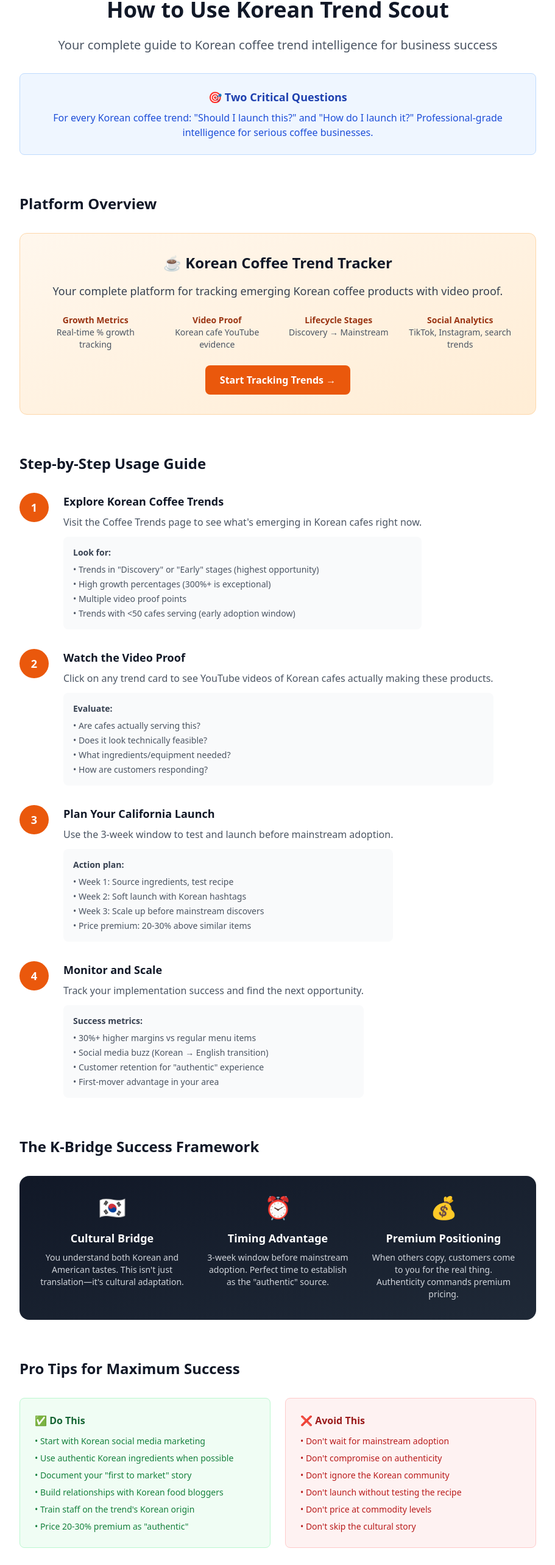
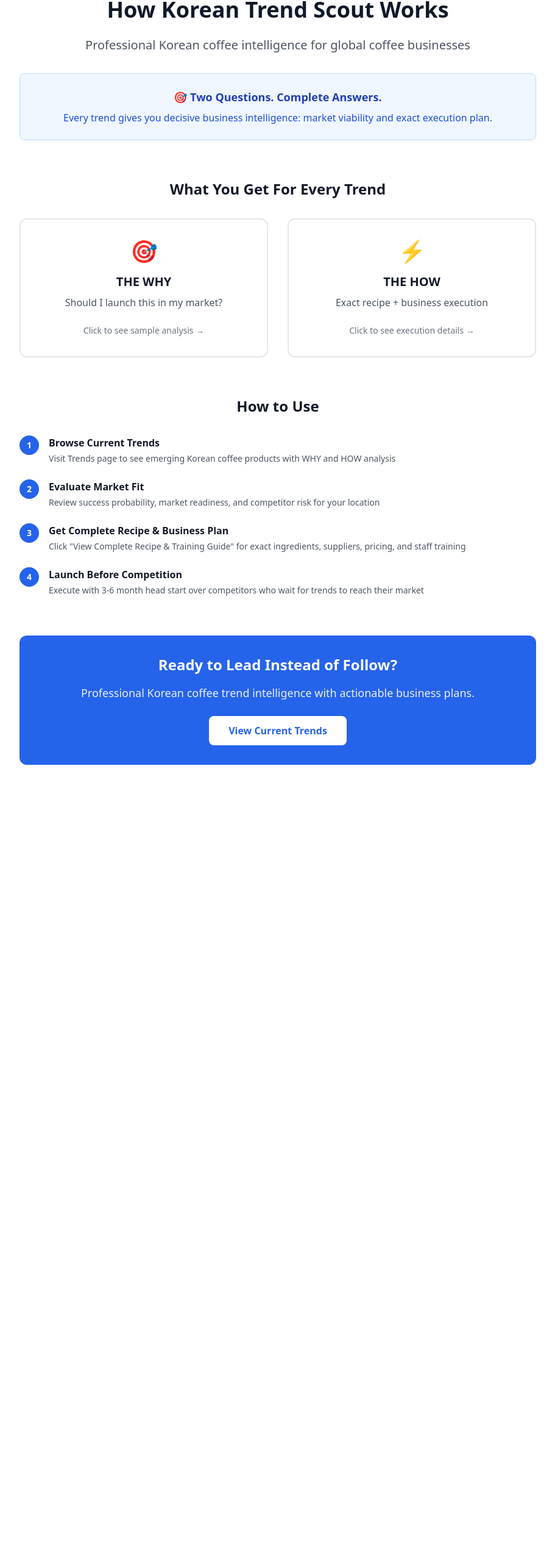
Before and after one commit to Barac9492/seongsucoffee-1, a Next.js app: page /how-to in a window 1280 px wide. Shown: the part 113-2679 px from the top of the page at 61% size, without its empty margins (184-1095 px from the left). After the commit the page ends 1415 px from the top, so only its background shows below. Built offline with nearby package versions, Linux system fonts and the light colour scheme.

Commit message:
Completely rebuild how-to page with clickable WHY/HOW cards and clear global focus

```diff
--- a/app/how-to/page.tsx
+++ b/app/how-to/page.tsx
@@ -1,4 +1,10 @@
+'use client'
+
+import { useState } from 'react'
+
 export default function HowToPage() {
+  const [activeCard, setActiveCard] = useState<string | null>(null)
+
   return (
     <div className="min-h-screen bg-white">
       {/* Header */}
@@ -20,249 +26,187 @@ export default function HowToPage() {
         {/* Hero */}
         <div className="text-center mb-16">
           <h1 className="text-4xl font-bold text-gray-900 mb-6">
-            How to Use Korean Trend Scout
+            How Korean Trend Scout Works
           </h1>
           <p className="text-xl text-gray-600 mb-8">
-            Your complete guide to Korean coffee trend intelligence for business success
+            Professional Korean coffee intelligence for global coffee businesses
           </p>
           <div className="bg-blue-50 border border-blue-200 rounded-lg p-6">
-            <h2 className="text-lg font-semibold text-blue-800 mb-2">🎯 Two Critical Questions</h2>
+            <h2 className="text-lg font-semibold text-blue-800 mb-2">🎯 Two Questions. Complete Answers.</h2>
             <p className="text-blue-700">
-              For every Korean coffee trend: "Should I launch this?" and "How do I launch it?"
-              Professional-grade intelligence for serious coffee businesses.
+              Every trend gives you decisive business intelligence: market viability and exact execution plan.
             </p>
           </div>
         </div>
 
-        {/* Navigation Guide */}
+        {/* Main Value Cards - Clickable */}
         <section className="mb-16">
-          <h2 className="text-2xl font-bold text-gray-900 mb-8">Platform Overview</h2>
-          <div className="bg-gradient-to-br from-orange-50 to-orange-100 border border-orange-200 rounded-xl p-8 text-center">
+          <h2 className="text-2xl font-bold text-gray-900 mb-8 text-center">What You Get For Every Trend</h2>
 
-            {/* Coffee Trends - Single Focus */}
-            <h3 className="text-2xl font-bold text-gray-900 mb-4">
-              ☕ Korean Coffee Trend Tracker
-            </h3>
-            <p className="text-lg text-gray-700 mb-6">
-              Your complete platform for tracking emerging Korean coffee products with video proof.
-            </p>
-            <div className="grid grid-cols-2 md:grid-cols-4 gap-4 mb-6 text-sm text-gray-600">
-              <div>
-                <div className="font-semibold text-orange-800">Growth Metrics</div>
-                <div>Real-time % growth tracking</div>
+          <div className="grid grid-cols-1 md:grid-cols-2 gap-8">
+
+            {/* THE WHY Card */}
+            <div
+              className={`border-2 rounded-xl p-8 cursor-pointer transition-all ${
+                activeCard === 'why'
+                  ? 'border-blue-500 bg-blue-50'
+                  : 'border-gray-200 hover:border-blue-300 hover:bg-blue-25'
+              }`}
+              onClick={() => setActiveCard(activeCard === 'why' ? null : 'why')}
+            >
+              <div className="text-center mb-6">
+                <div className="text-4xl mb-4">🎯</div>
+                <h3 className="text-xl font-bold text-gray-900">THE WHY</h3>
+                <p className="text-gray-600 mt-2">Should I launch this in my market?</p>
               </div>
-              <div>
-                <div className="font-semibold text-orange-800">Video Proof</div>
-                <div>Korean cafe YouTube evidence</div>
+
+              {activeCard === 'why' && (
+                <div className="space-y-4 mt-6 pt-6 border-t border-blue-200">
+                  <div className="space-y-3">
+                    <div className="flex justify-between items-center">
+                      <span className="text-gray-700">Success Probability</span>
+                      <span className="font-bold text-green-600 bg-green-100 px-2 py-1 rounded">87%</span>
                     </div>
-              <div>
-                <div className="font-semibold text-orange-800">Lifecycle Stages</div>
-                <div>Discovery → Mainstream</div>
+                    <div className="flex justify-between items-center">
+                      <span className="text-gray-700">Market Readiness</span>
+                      <span className="font-semibold bg-blue-100 px-2 py-1 rounded">High</span>
                     </div>
-              <div>
-                <div className="font-semibold text-orange-800">Social Analytics</div>
-                <div>TikTok, Instagram, search trends</div>
+                    <div className="flex justify-between items-center">
+                      <span className="text-gray-700">Competitor Risk</span>
+                      <span className="font-semibold bg-yellow-100 px-2 py-1 rounded">Low</span>
+                    </div>
+                    <div className="flex justify-between items-center">
+                      <span className="text-gray-700">Time to Global</span>
+                      <span className="font-semibold bg-purple-100 px-2 py-1 rounded">3-4 months</span>
                     </div>
                   </div>
-            <a href="/coffee-trends" className="inline-block px-6 py-3 bg-orange-600 text-white rounded-lg font-semibold hover:bg-orange-700 transition-colors">
-              Start Tracking Trends →
-            </a>
 
+                  <div className="mt-4 p-3 bg-white rounded border">
+                    <p className="text-xs font-semibold text-gray-700 mb-1">Historical Precedent:</p>
+                    <p className="text-xs text-gray-600">&quot;Dalgona coffee (2020) - 340% global adoption within 6 months&quot;</p>
+                  </div>
+
+                  <div className="mt-4 text-center">
+                    <p className="text-sm font-medium text-blue-700">
+                      ✅ Clear go/no-go decision with confidence score
+                    </p>
+                  </div>
+                </div>
+              )}
+
+              {activeCard !== 'why' && (
+                <div className="text-center">
+                  <p className="text-sm text-gray-500">Click to see sample analysis →</p>
+                </div>
+              )}
+            </div>
+
+            {/* THE HOW Card */}
+            <div
+              className={`border-2 rounded-xl p-8 cursor-pointer transition-all ${
+                activeCard === 'how'
+                  ? 'border-green-500 bg-green-50'
+                  : 'border-gray-200 hover:border-green-300 hover:bg-green-25'
+              }`}
+              onClick={() => setActiveCard(activeCard === 'how' ? null : 'how')}
+            >
+              <div className="text-center mb-6">
+                <div className="text-4xl mb-4">⚡</div>
+                <h3 className="text-xl font-bold text-gray-900">THE HOW</h3>
+                <p className="text-gray-600 mt-2">Exact recipe + business execution</p>
+              </div>
+
+              {activeCard === 'how' && (
+                <div className="space-y-4 mt-6 pt-6 border-t border-green-200">
+                  <div>
+                    <h4 className="font-semibold text-sm text-gray-800 mb-2">📋 Complete Recipe</h4>
+                    <div className="text-xs text-gray-600 bg-white p-3 rounded">
+                      <p>• 200ml espresso, 60g cream cheese (room temp)</p>
+                      <p>• 6-step process with exact measurements</p>
+                      <p>• Prep time: 5 minutes, serves fresh</p>
+                    </div>
+                  </div>
+
+                  <div>
+                    <h4 className="font-semibold text-sm text-gray-800 mb-2">💰 Business Plan</h4>
+                    <div className="text-xs text-gray-600 bg-white p-3 rounded space-y-1">
+                      <p>Cost: $1.85 → Retail: $6.50-$7.50 (75% margin)</p>
+                      <p>Suppliers: Restaurant Depot, H Mart</p>
+                      <p>Staff training: 3 key techniques, common mistakes</p>
+                    </div>
+                  </div>
+
+                  <div className="mt-4 text-center">
+                    <p className="text-sm font-medium text-green-700">
+                      ⚡ Ready to launch within days, not weeks
+                    </p>
+                  </div>
+                </div>
+              )}
+
+              {activeCard !== 'how' && (
+                <div className="text-center">
+                  <p className="text-sm text-gray-500">Click to see execution details →</p>
+                </div>
+              )}
+            </div>
           </div>
         </section>
 
-        {/* Step by Step Guide */}
+        {/* Simple Process */}
         <section className="mb-16">
-          <h2 className="text-2xl font-bold text-gray-900 mb-8">Step-by-Step Usage Guide</h2>
+          <h2 className="text-2xl font-bold text-gray-900 mb-8 text-center">How to Use</h2>
 
-          <div className="space-y-8">
-            {/* Step 1 */}
-            <div className="flex gap-6">
-              <div className="flex-shrink-0 w-12 h-12 bg-orange-600 text-white rounded-full flex items-center justify-center font-bold text-lg">
-                1
-              </div>
+          <div className="space-y-6">
+            <div className="flex gap-4">
+              <div className="flex-shrink-0 w-8 h-8 bg-blue-600 text-white rounded-full flex items-center justify-center font-bold text-sm">1</div>
               <div>
-                <h3 className="text-lg font-semibold text-gray-900 mb-2">
-                  Explore Korean Coffee Trends
-                </h3>
-                <p className="text-gray-600 mb-3">
-                  Visit the Coffee Trends page to see what&apos;s emerging in Korean cafes right now.
-                </p>
-                <div className="bg-gray-50 rounded-lg p-4">
-                  <p className="text-sm text-gray-700 mb-2"><strong>Look for:</strong></p>
-                  <ul className="text-sm text-gray-600 space-y-1">
-                    <li>• Trends in &quot;Discovery&quot; or &quot;Early&quot; stages (highest opportunity)</li>
-                    <li>• High growth percentages (300%+ is exceptional)</li>
-                    <li>• Multiple video proof points</li>
-                    <li>• Trends with &lt;50 cafes serving (early adoption window)</li>
-                  </ul>
-                </div>
+                <h3 className="font-semibold text-gray-900 mb-1">Browse Current Trends</h3>
+                <p className="text-gray-600 text-sm">Visit Trends page to see emerging Korean coffee products with WHY and HOW analysis</p>
               </div>
             </div>
 
-            {/* Step 2 */}
-            <div className="flex gap-6">
-              <div className="flex-shrink-0 w-12 h-12 bg-orange-600 text-white rounded-full flex items-center justify-center font-bold text-lg">
-                2
-              </div>
+            <div className="flex gap-4">
+              <div className="flex-shrink-0 w-8 h-8 bg-blue-600 text-white rounded-full flex items-center justify-center font-bold text-sm">2</div>
               <div>
-                <h3 className="text-lg font-semibold text-gray-900 mb-2">
-                  Watch the Video Proof
-                </h3>
-                <p className="text-gray-600 mb-3">
-                  Click on any trend card to see YouTube videos of Korean cafes actually making these products.
-                </p>
-                <div className="bg-gray-50 rounded-lg p-4">
-                  <p className="text-sm text-gray-700 mb-2"><strong>Evaluate:</strong></p>
-                  <ul className="text-sm text-gray-600 space-y-1">
-                    <li>• Are cafes actually serving this?</li>
-                    <li>• Does it look technically feasible?</li>
-                    <li>• What ingredients/equipment needed?</li>
-                    <li>• How are customers responding?</li>
-                  </ul>
-                </div>
+                <h3 className="font-semibold text-gray-900 mb-1">Evaluate Market Fit</h3>
+                <p className="text-gray-600 text-sm">Review success probability, market readiness, and competitor risk for your location</p>
               </div>
             </div>
 
-            {/* Step 3 */}
-            <div className="flex gap-6">
-              <div className="flex-shrink-0 w-12 h-12 bg-orange-600 text-white rounded-full flex items-center justify-center font-bold text-lg">
-                3
-              </div>
+            <div className="flex gap-4">
+              <div className="flex-shrink-0 w-8 h-8 bg-blue-600 text-white rounded-full flex items-center justify-center font-bold text-sm">3</div>
               <div>
-                <h3 className="text-lg font-semibold text-gray-900 mb-2">
-                  Plan Your California Launch
-                </h3>
-                <p className="text-gray-600 mb-3">
-                  Use the 3-week window to test and launch before mainstream adoption.
-                </p>
-                <div className="bg-gray-50 rounded-lg p-4">
-                  <p className="text-sm text-gray-700 mb-2"><strong>Action plan:</strong></p>
-                  <ul className="text-sm text-gray-600 space-y-1">
-                    <li>• Week 1: Source ingredients, test recipe</li>
-                    <li>• Week 2: Soft launch with Korean hashtags</li>
-                    <li>• Week 3: Scale up before mainstream discovers</li>
-                    <li>• Price premium: 20-30% above similar items</li>
-                  </ul>
-                </div>
+                <h3 className="font-semibold text-gray-900 mb-1">Get Complete Recipe & Business Plan</h3>
+                <p className="text-gray-600 text-sm">Click &quot;View Complete Recipe & Training Guide&quot; for exact ingredients, suppliers, pricing, and staff training</p>
               </div>
             </div>
 
-            {/* Step 4 */}
-            <div className="flex gap-6">
-              <div className="flex-shrink-0 w-12 h-12 bg-orange-600 text-white rounded-full flex items-center justify-center font-bold text-lg">
-                4
-              </div>
+            <div className="flex gap-4">
+              <div className="flex-shrink-0 w-8 h-8 bg-blue-600 text-white rounded-full flex items-center justify-center font-bold text-sm">4</div>
               <div>
-                <h3 className="text-lg font-semibold text-gray-900 mb-2">
-                  Monitor and Scale
-                </h3>
-                <p className="text-gray-600 mb-3">
-                  Track your implementation success and find the next opportunity.
-                </p>
-                <div className="bg-gray-50 rounded-lg p-4">
-                  <p className="text-sm text-gray-700 mb-2"><strong>Success metrics:</strong></p>
-                  <ul className="text-sm text-gray-600 space-y-1">
-                    <li>• 30%+ higher margins vs regular menu items</li>
-                    <li>• Social media buzz (Korean → English transition)</li>
-                    <li>• Customer retention for &quot;authentic&quot; experience</li>
-                    <li>• First-mover advantage in your area</li>
-                  </ul>
-                </div>
+                <h3 className="font-semibold text-gray-900 mb-1">Launch Before Competition</h3>
+                <p className="text-gray-600 text-sm">Execute with 3-6 month head start over competitors who wait for trends to reach their market</p>
               </div>
             </div>
           </div>
         </section>
 
-        {/* Success Framework */}
-        <section className="mb-16">
-          <h2 className="text-2xl font-bold text-gray-900 mb-8">The K-Bridge Success Framework</h2>
-
-          <div className="bg-gradient-to-br from-gray-900 to-gray-800 text-white rounded-2xl p-8">
-            <div className="grid grid-cols-1 md:grid-cols-3 gap-8 text-center">
-              <div>
-                <div className="text-4xl mb-4">🇰🇷</div>
-                <h3 className="text-lg font-semibold mb-2">Cultural Bridge</h3>
-                <p className="text-sm text-gray-300">
-                  You understand both Korean and American tastes.
-                  This isn&apos;t just translation—it&apos;s cultural adaptation.
-                </p>
-              </div>
-              <div>
-                <div className="text-4xl mb-4">⏰</div>
-                <h3 className="text-lg font-semibold mb-2">Timing Advantage</h3>
-                <p className="text-sm text-gray-300">
-                  3-week window before mainstream adoption.
-                  Perfect time to establish as the &quot;authentic&quot; source.
-                </p>
-              </div>
-              <div>
-                <div className="text-4xl mb-4">💰</div>
-                <h3 className="text-lg font-semibold mb-2">Premium Positioning</h3>
-                <p className="text-sm text-gray-300">
-                  When others copy, customers come to you for the real thing.
-                  Authenticity commands premium pricing.
-                </p>
-              </div>
-            </div>
-          </div>
-        </section>
-
-        {/* Pro Tips */}
-        <section className="mb-16">
-          <h2 className="text-2xl font-bold text-gray-900 mb-8">Pro Tips for Maximum Success</h2>
-
-          <div className="grid grid-cols-1 md:grid-cols-2 gap-6">
-            <div className="bg-green-50 border border-green-200 rounded-lg p-6">
-              <h3 className="font-semibold text-green-800 mb-3">✅ Do This</h3>
-              <ul className="space-y-2 text-sm text-green-700">
-                <li>• Start with Korean social media marketing</li>
-                <li>• Use authentic Korean ingredients when possible</li>
-                <li>• Document your &quot;first to market&quot; story</li>
-                <li>• Build relationships with Korean food bloggers</li>
-                <li>• Train staff on the trend&apos;s Korean origin</li>
-                <li>• Price 20-30% premium as &quot;authentic&quot;</li>
-              </ul>
-            </div>
-
-            <div className="bg-red-50 border border-red-200 rounded-lg p-6">
-              <h3 className="font-semibold text-red-800 mb-3">❌ Avoid This</h3>
-              <ul className="space-y-2 text-sm text-red-700">
-                <li>• Don&apos;t wait for mainstream adoption</li>
-                <li>• Don&apos;t compromise on authenticity</li>
-                <li>• Don&apos;t ignore the Korean community</li>
-                <li>• Don&apos;t launch without testing the recipe</li>
-                <li>• Don&apos;t price at commodity levels</li>
-                <li>• Don&apos;t skip the cultural story</li>
-              </ul>
-            </div>
-          </div>
-        </section>
-
-
-        {/* Call to Action */}
+        {/* CTA */}
         <section className="text-center">
-          <div className="bg-orange-600 text-white rounded-2xl p-8">
+          <div className="bg-blue-600 text-white rounded-xl p-8">
             <h2 className="text-2xl font-bold mb-4">
-              Ready to Leverage Your K-Bridge Advantage?
+              Ready to Lead Instead of Follow?
             </h2>
             <p className="text-lg mb-6 opacity-90">
-              Start tracking trends and building your 3-week competitive edge today.
+              Professional Korean coffee trend intelligence with actionable business plans.
             </p>
-            <div className="flex flex-col sm:flex-row gap-4 justify-center">
             <a
               href="/coffee-trends"
-                className="bg-white text-orange-600 px-8 py-4 rounded-lg font-semibold hover:bg-orange-50 transition-colors"
+              className="inline-block px-8 py-3 bg-white text-blue-600 rounded-lg font-semibold hover:bg-gray-100 transition-colors"
             >
-                Start Tracking Trends
+              View Current Trends
             </a>
-              <a
-                href="/pricing"
-                className="bg-orange-700 text-white px-8 py-4 rounded-lg font-semibold hover:bg-orange-800 transition-colors"
-              >
-                View Pricing
-              </a>
-            </div>
           </div>
         </section>
       </div>
```
Lines whose indentation alone changed are shown as unchanged.
